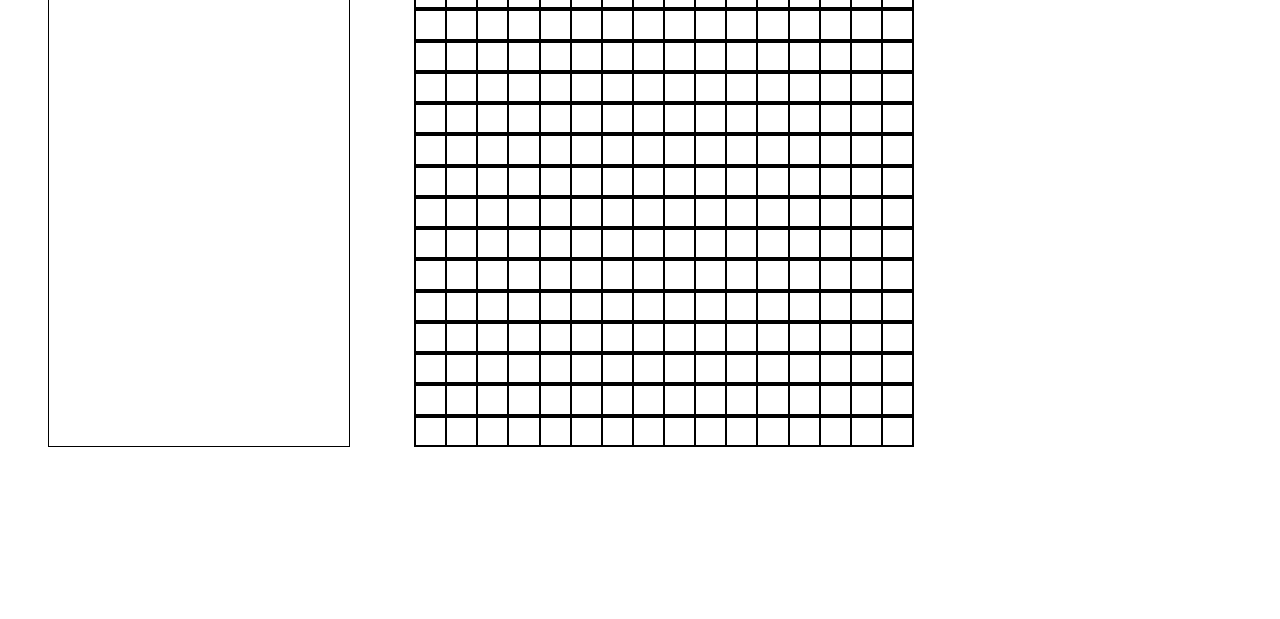
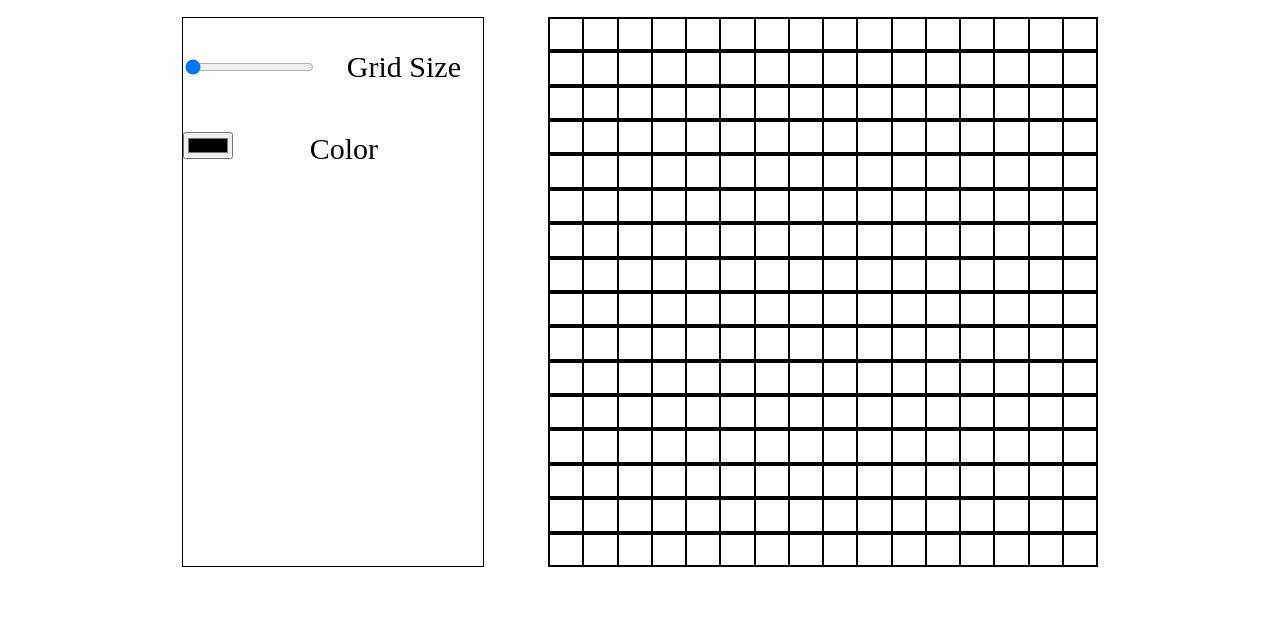
Before and after one commit to MCamWebDev/etch-a-sketch, a plain HTML site: page index.html in a window 1280 px wide. Shown: the part 181-800 px from the top of the page. Drawn offline with Linux system fonts and the light colour scheme.

Commit message:
Size and Position Input Options

```diff
--- a/style.css
+++ b/style.css
@@ -2,7 +2,13 @@
 body {
     display: flex;
     flex-direction: column;
+    align-items: center;
     padding: 40px;
+}
+
+.title {
+    margin-bottom: 40px;
+    font-size: 22px;
 }
 
 .content {
@@ -14,9 +20,41 @@ body {
 
 .menu {
     width: 300px;
-    max-width: 300px;
+    min-width: 300px;
+    display: flex;
     flex: 1 2 auto;
+    flex-direction: column;
+    justify-content: flex-start;
+
     border: black solid 0.5px;
+    padding-top: 32px;
+    font-size: 30px;
+}
+
+form {
+    display: flex;
+    flex-direction: column;
+    gap: 48px;
+}
+
+.clr , .size {
+    display: flex;
+    flex: 1 0 auto;
+    justify-content: left;
+    gap: 20px;
+;
+}
+
+input {
+    display: flex;
+}
+
+label {
+    display: flex;
+    flex: 0 0 auto;
+    justify-content: right;
+    width: 125px;
+    a
 }
 
 .grid {
@@ -25,10 +63,8 @@ body {
     display: flex;
     flex-direction: column;
 
-    width: 500px;
-    max-width: 500px;
-    height: 500px;
-    max-height: 500px;
+    width: 550px;
+    height: 550px;
 }
 
 .row , .col {
```
